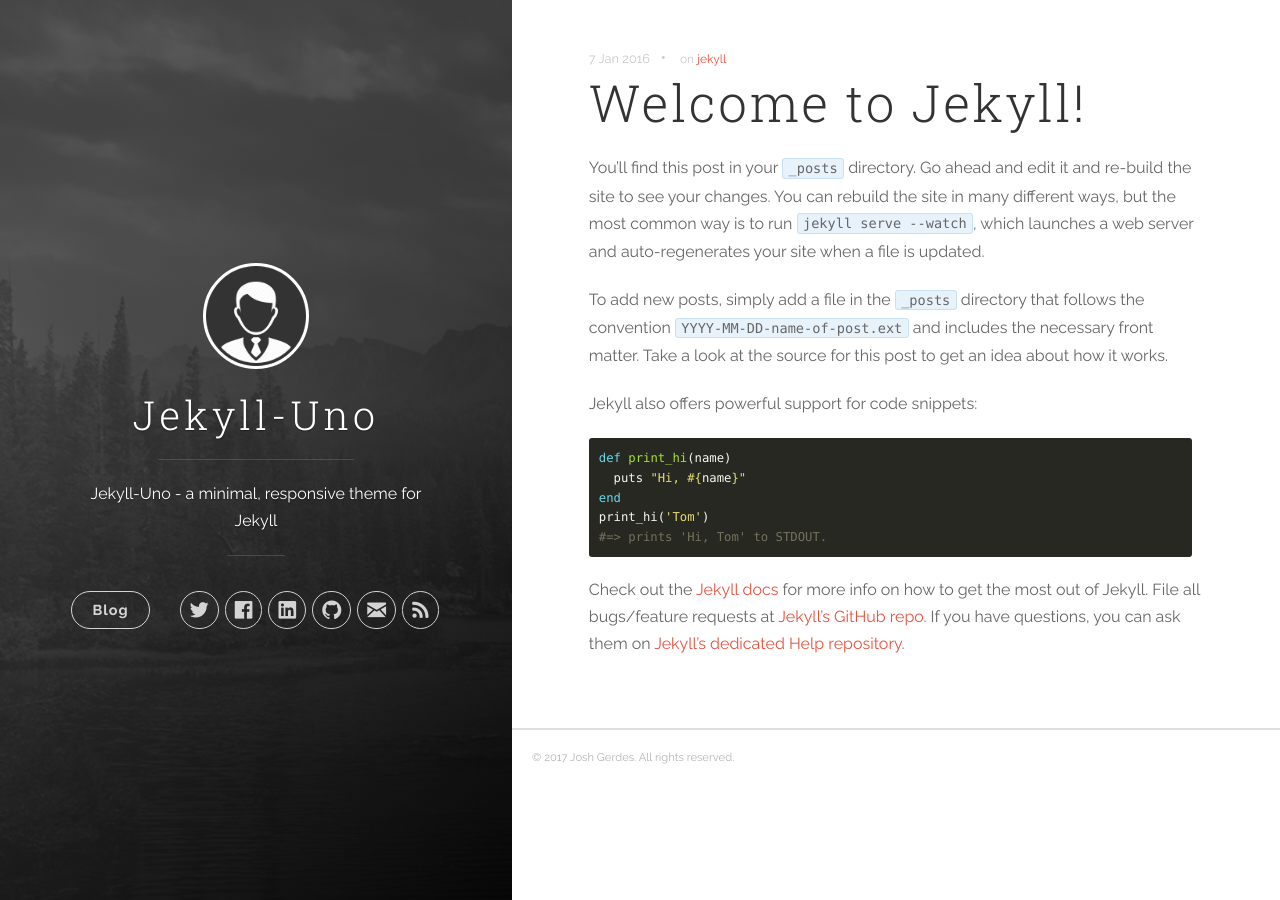
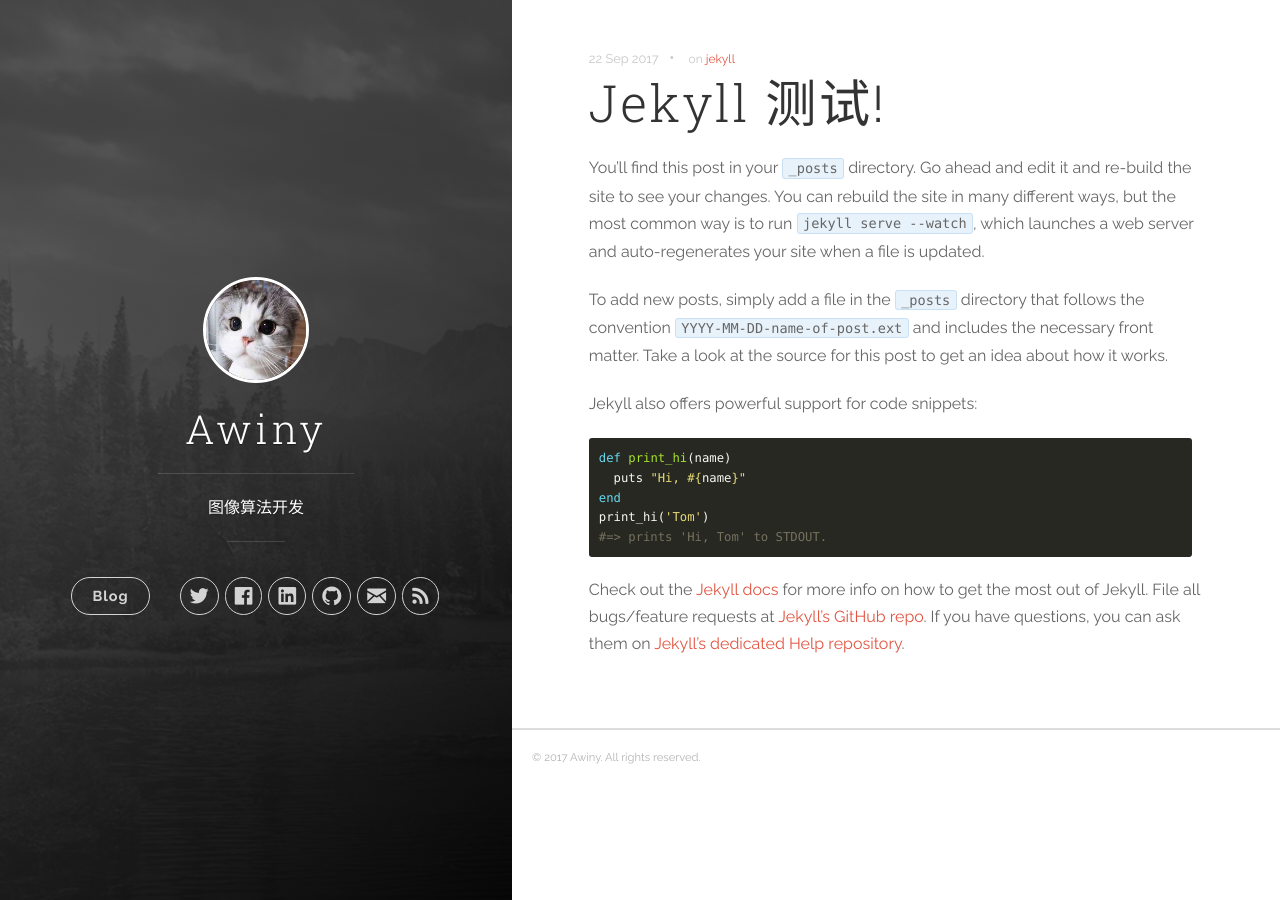
Before and after one commit to GUORUIWANG/FingerRec.github.io, a Jekyll site: the page built from _posts/2016-01-08-welcome-to-jekyll.markdown, in a window 1280 px wide. Built offline with Jekyll 4.4.1, drawn with Linux system fonts in a browser that asks for light colours; nearby versions of some CDN libraries.

Commit message:
修改个人信息

```diff
--- a/_config.yml
+++ b/_config.yml
@@ -1,18 +1,18 @@
 # Site settings
-title: Jekyll-Uno
-description: 'Jekyll-Uno - a minimal, responsive theme for Jekyll'
-url: 'https://fingerrec.github.io'
+title: Awiny
+description: '图像算法开发'
+url: 'http://fingerrec.github.io'
 baseurl: ''
 # google_analytics: 'UA-XXXXXX-X'
 # disqus_shortname: 'your-disqus-name'
 
 author:
-  name: 'Josh Gerdes'
-  email: josh@joshgerdes.com
-  twitter_username: joshgerdes
-  facebook_username: joshgerdes
-  github_username:  joshgerdes
-  linkedin_username:  joshgerdes
+  name: 'Awiny'
+  email: awinyimgprocess@gmail.com
+  twitter_username: Awiny
+  facebook_username: awiny
+  github_username:  fingerrec
+  linkedin_username:  wang xiaoniao
 
 defaults:
   -
--- a/_posts/2016-01-08-welcome-to-jekyll.markdown
+++ b/_posts/2016-01-08-welcome-to-jekyll.markdown
@@ -1,6 +1,6 @@
 ---
-title:  "Welcome to Jekyll!"
-date:   2016-01-07 15:04:23
+title:  "Jekyll 测试!"
+date:   2017-09-22 15:04:23
 categories: [jekyll]
 tags: [jekyll]
 ---
```
Also changed, not shown: _posts/2017-09-23-test.markdown (added, +17 -0 lines), images/profile.jpg, images/profile2.jpg (added).
